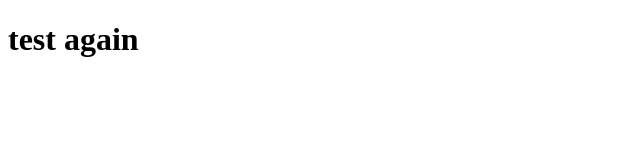
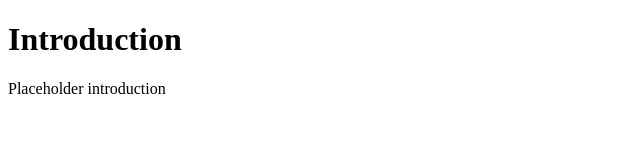
Before and after one commit to YufeiFionaLi/CS2340_Team2_Showcase.github.io, a plain HTML site: page index.html in a window 1280 px wide. Shown: the whole page, without its empty margins (0-640 px from the left). Drawn offline with Linux system fonts and the light colour scheme.

Commit message:
Update index.html

```diff
--- a/index.html
+++ b/index.html
@@ -3,7 +3,10 @@
     <head><title>Test</title></head>
     <body>
         <h1>
-            test again
+            Introduction
         </h1>
+        <p>
+            Placeholder introduction
+        </p>
     </body>
 </html>
```
